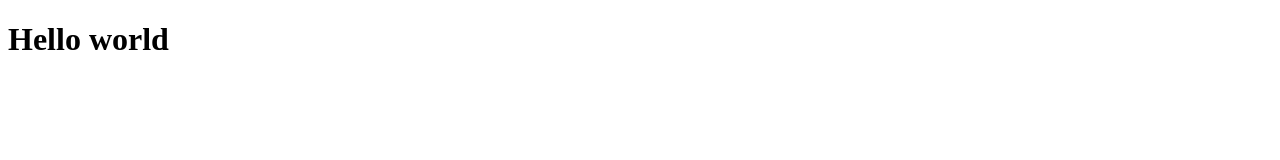
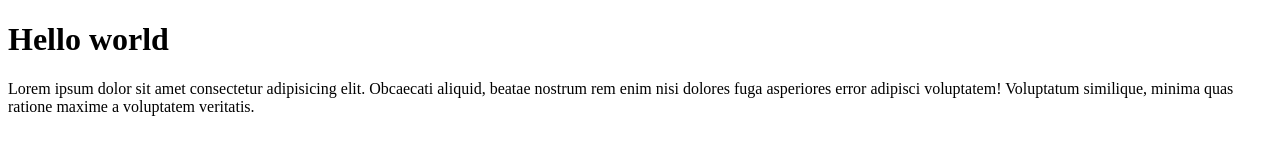
Before and after one commit to Shivani9705/scratchProject, a plain HTML site: page index.html in a window 1280 px wide. Drawn offline with Linux system fonts and the light colour scheme.

Commit message:
third repo

```diff
--- a/index.html
+++ b/index.html
@@ -1,10 +1,16 @@
 <!DOCTYPE html>
 <html lang="en">
+
 <head>
     <meta charset="UTF-8">
     <meta name="viewport" content="width=device-width, initial-scale=1.0">
     <title>Document</title>
 </head>
+
 <body>
     <h1>Hello world</h1>
+    <p>Lorem ipsum dolor sit amet consectetur adipisicing elit. Obcaecati aliquid, beatae nostrum rem enim nisi dolores
+        fuga asperiores error adipisci voluptatem! Voluptatum similique, minima quas ratione maxime a voluptatem
+        veritatis.</p>
+
 </html>
```
